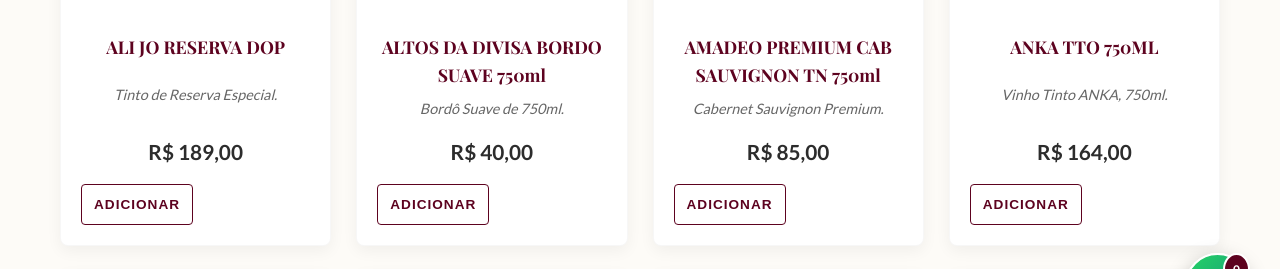
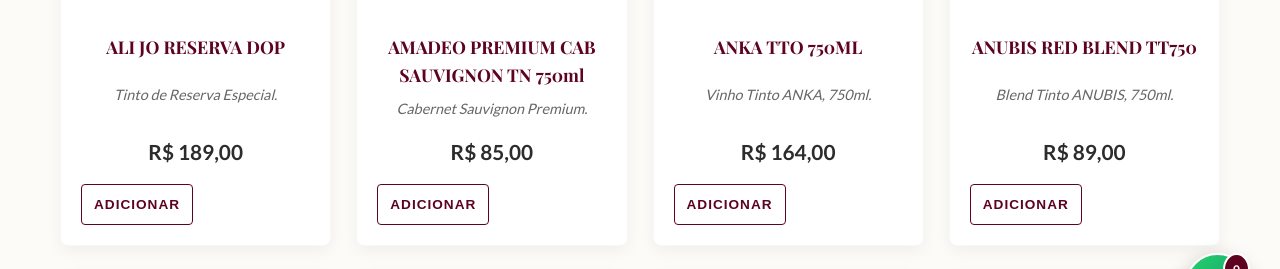
Before and after one commit to BiaAlvesVineria/VineriaBiaAlves, a plain HTML site: page index.html in a window 1280 px wide. Shown: the part 452-721 px from the top of the page. Drawn offline with nearby package versions, Linux system fonts and the light colour scheme; a web font is replaced by a local one.

Commit message:
Update index.html

```diff
--- a/index.html
+++ b/index.html
@@ -435,7 +435,6 @@
 
         const product_data = [
             { id: 976, name: "ALI JO RESERVA DOP", price: 189.00, description: "Tinto de Reserva Especial.", image: "https://acdn-us.mitiendanube.com/stores/001/302/570/products/351de61df2a0990c4177ba122e1ef7d5-ce91b9bbfb4a464f0917607328954877-1024-1024.webp" },
-            { id: 1193, name: "ALTOS DA DIVISA BORDO SUAVE 750ml", price: 40.00, description: "Bordô Suave de 750ml.", image: "https://cdn.awsli.com.br/2500x2500/2418/2418798/produto/312401477/f73250e2115290d7e67115cea3aa78b0-52fe29ccq1.jpg" },
             { id: 888, name: "AMADEO PREMIUM CAB SAUVIGNON TN 750ml", price: 85.00, description: "Cabernet Sauvignon Premium.", image: "https://adegaalentejana.vteximg.com.br/arquivos/ids/155400-1000-1000/1616.jpg?v=637790626822330000" },
             { id: 1317, name: "ANKA TTO 750ML", price: 164.00, description: "Vinho Tinto ANKA, 750ml.", image: "https://malelu.com.br/wp-content/uploads/2024/05/1000006867-standing-front.png" },
             { id: 1231, name: "ANUBIS RED BLEND TT750", price: 89.00, description: "Blend Tinto ANUBIS, 750ml.", image: "https://vivavinho.vtexassets.com/arquivos/ids/165382-800-auto?v=638798454664830000&width=800&height=auto&aspect=true" },
```
